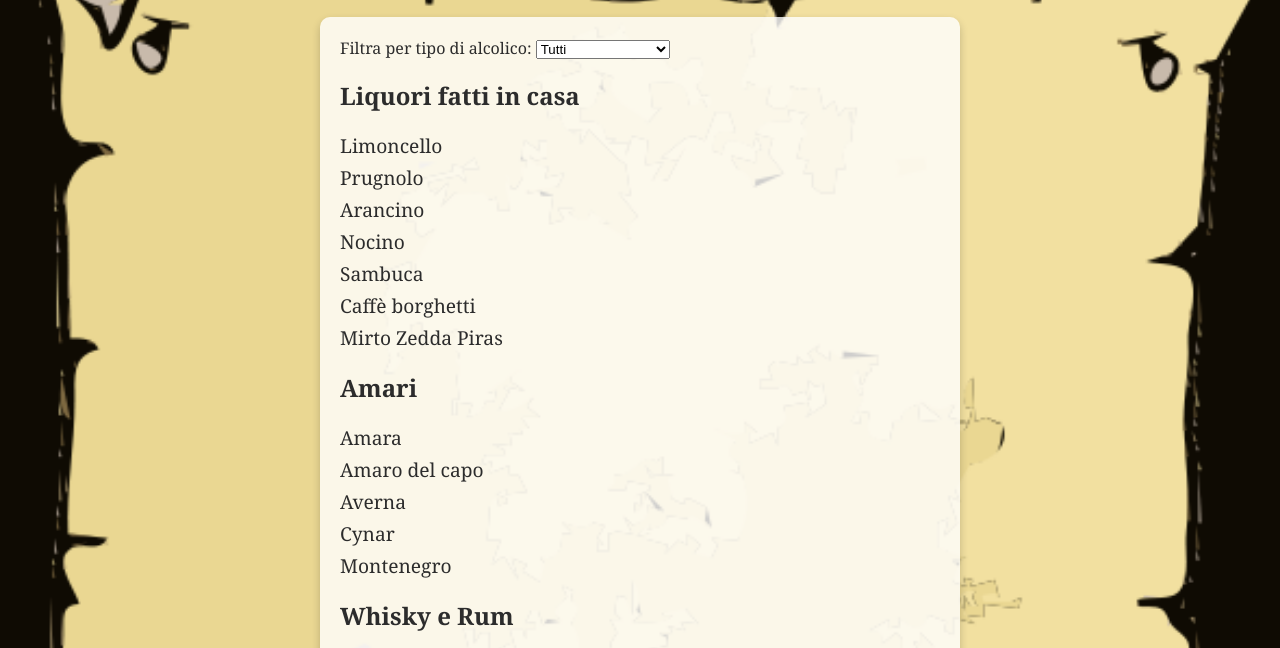
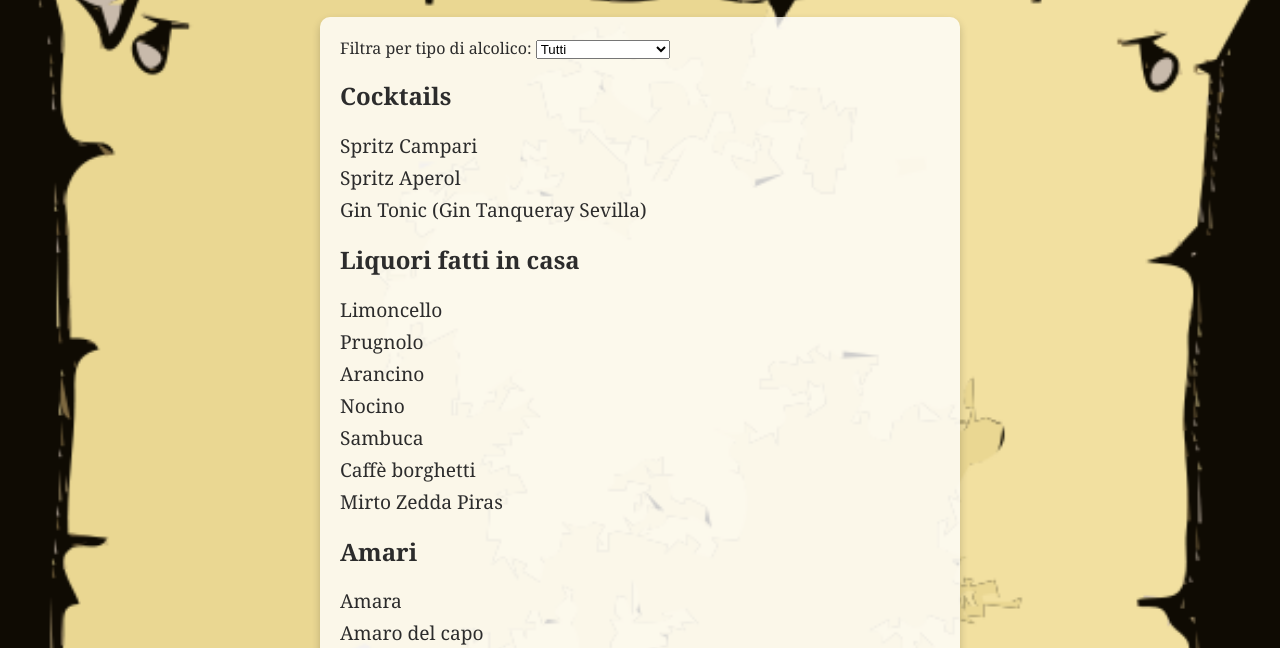
Before and after one commit to melnun/cantina, a plain HTML site: page index.html in a window 1280 px wide. Shown: the part 88-736 px from the top of the page. Drawn offline with Linux system fonts and the light colour scheme.

Commit message:
Update index.html

```diff
--- a/index.html
+++ b/index.html
@@ -16,11 +16,20 @@
                 <label for="filter-type">Filtra per tipo di alcolico:</label>
                 <select id="filter-type" onchange="filterItems()">
                     <option value="all">Tutti</option>
+                    <option value="cocktails">Cocktails</option>
                     <option value="liquori">Liquori fatti in casa</option>
                     <option value="amari">Amari</option>
                     <option value="whisky">Whisky e Rum</option>
                 </select>
             </div>
+        </section>
+        <section id="cocktails" class="filter-section">
+            <h2>Cocktails</h2>
+            <ul>
+                <li>Spritz Campari</li>
+                <li>Spritz Aperol</li>
+                <li>Gin Tonic (Gin Tanqueray Sevilla)</li>
+            </ul>
         </section>
         <section id="liquori" class="filter-section">
             <h2>Liquori fatti in casa</h2>
```
